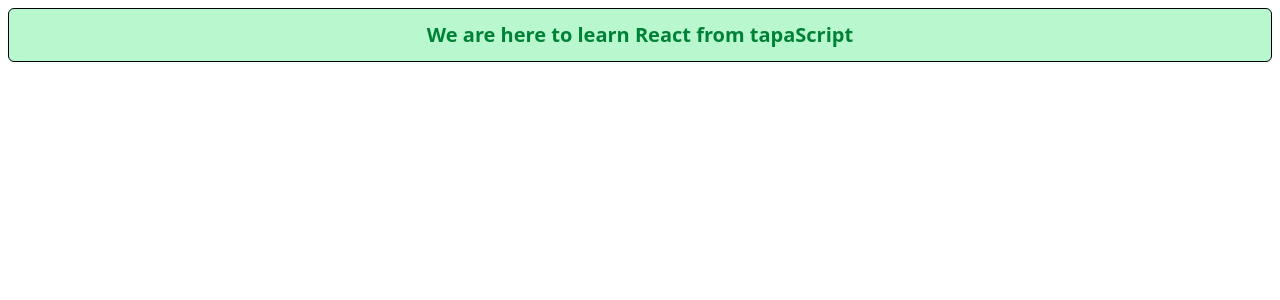
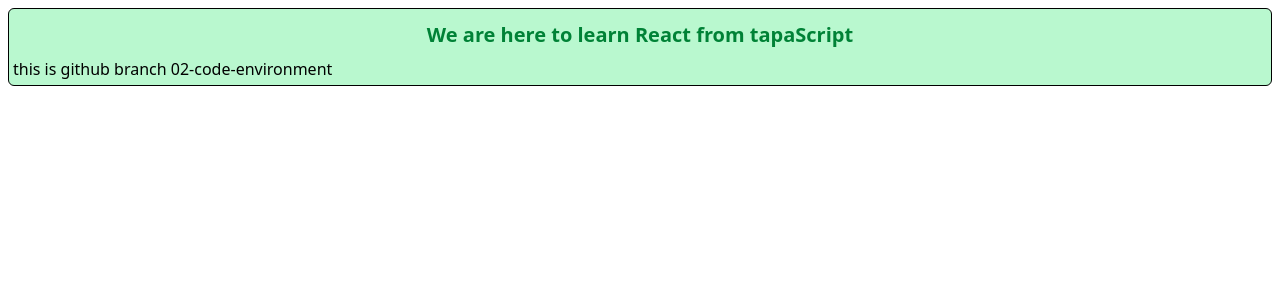
Before and after one commit to smilegse/React-Learning-TapaScript, a React (Vite) app: page / in a window 1280 px wide. Shown: the top 300 px of the page. Built offline with nearby package versions, Linux system fonts and the light colour scheme.

Commit message:
02-code-environment

```diff
--- a/src/Banner.jsx
+++ b/src/Banner.jsx
@@ -7,6 +7,7 @@
         <div class="text-xl py-2 text-green-700 font-bold text-center">
             We are here to learn React from tapaScript
         </div>
+        <p>this is github branch 02-code-environment </p>
     </div>
   )
 }
```
